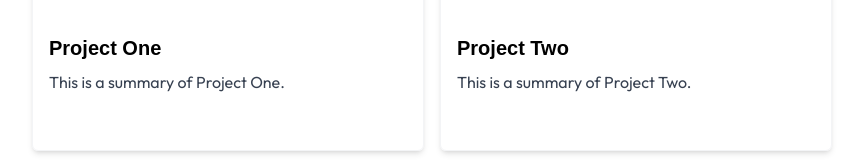
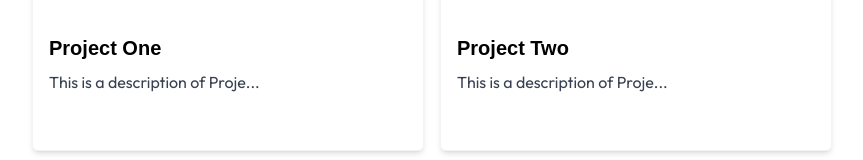
Before and after one commit to MichelleH17/portfolio-app-michaela, a Nuxt app: page /projects in a window 1280 px wide. Shown: the part 257-417 px from the top of the page, without its empty margins (208-1071 px from the left). Built offline with nearby package versions, Linux system fonts and the light colour scheme; a web font is replaced by a local one.

Commit message:
feat: truncate description

```diff
--- a/components/ProjectCard.vue
+++ b/components/ProjectCard.vue
@@ -2,7 +2,7 @@
   <div class="hover:border-custom_green hover:bg-custom_gray hover:shadow-custom_darker_green border border-gray-100 shadow-md rounded-md px-2 md:px-4 py-4 md:py-8">
     <NuxtLink :to="`/project/${project.id}`" class="px-4 py-2 rounded-md whitespace-nowrap">
       <h3 class="text-xl font-semibold mb-2 font-Ovo">{{ project.title }}</h3>
-      <p class="text-gray-700 font-Outfit">{{ project.summary }}</p>
+      <p class="text-gray-700 font-Outfit">{{ truncateDescription(project.description) }}</p>
     </NuxtLink>
   </div>
 </template>
@@ -11,6 +11,9 @@
   defineProps<{
     project: IProject
   }>()
+  const truncateDescription = (description: string) => {
+    return description.length > 30 ? `${description.slice(0, 30)}...` : description
+  }
 </script>
 
 <style>
```
